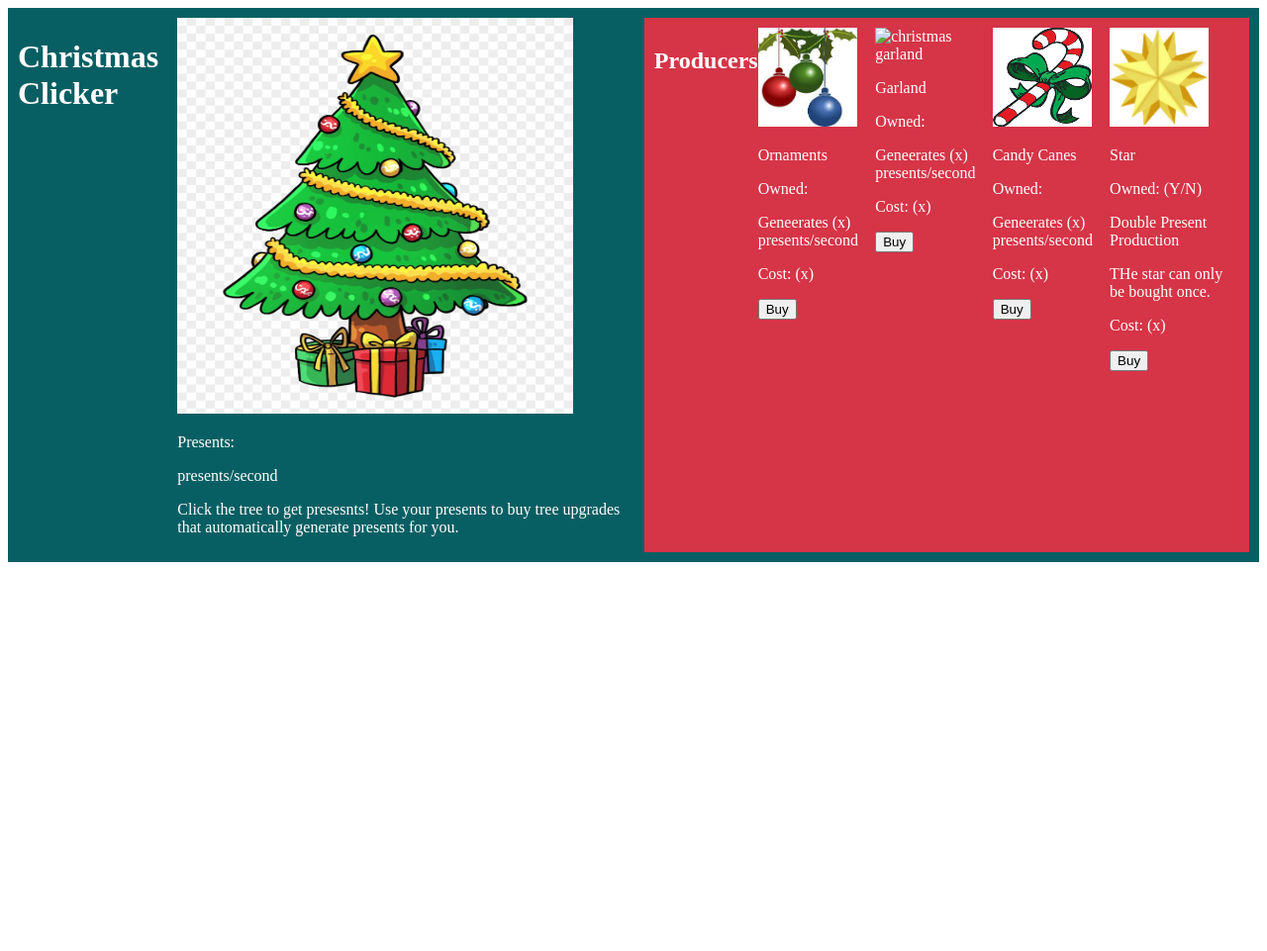
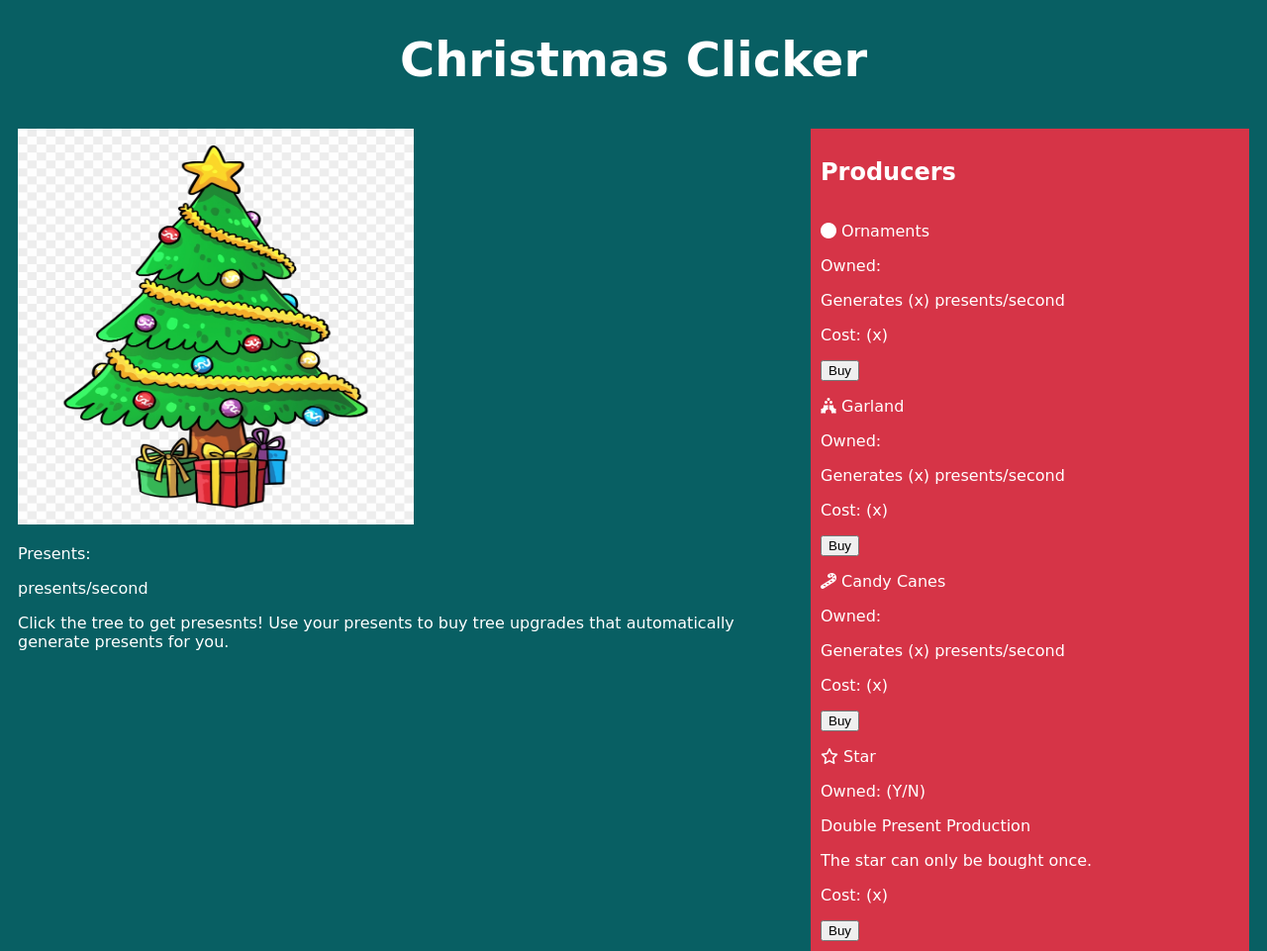
Before and after one commit to suhl2/cookieClicker, a plain HTML site: page index.html in a window 1280 px wide. Shown: the whole page at 99% size. Before the commit the page ends 800 px from the top, so only its background shows below. Drawn offline with Linux system fonts and the light colour scheme; a web font is replaced by a local one.

Commit message:
more styling

```diff
--- a/index.css
+++ b/index.css
@@ -1,4 +1,5 @@
 
+@import url('https://fonts.googleapis.com/css2?family=Mountains+of+Christmas&display=swap');
 img {
     height: 400px;
     width: 400px;
@@ -7,6 +8,8 @@ img {
     background: #d63447;
     padding: 10px;
     display: flex;
+    flex-flow: column;
+    width: 40%;
 
 }
 
@@ -20,8 +23,18 @@ img {
 }
 
 main {
-    background: #085f63;
     color: white;
     padding: 10px;
     display: flex;
+    flex-flow: row;
+    justify-content: space-between;
 }
+body {
+    background: #085f63;
+    font-family: 'Mountains of Christmas', cursive;
+}
+h1 {
+    color: white;
+    text-align: center;
+    font-size: 3em;
+}
--- a/index.html
+++ b/index.html
@@ -6,11 +6,12 @@
     <meta name="viewport" content="width=device-width, initial-scale=1.0">
     <title>Christmas Clicker</title>
     <link rel="stylesheet" href="index.css" />
+    <script src="https://kit.fontawesome.com/840a2c45fe.js" crossorigin="anonymous"></script>
     <script type="text/javascript" defer src="index.js"></script>
 </head>
 <body>
+    <h1>Christmas Clicker</h1>
     <main>
-        <h1>Christmas Clicker</h1>
             <!-- Christmas Tree to click on -->
         <section id="tree">
         <img src="/images/tree.png" />
@@ -26,36 +27,36 @@
         <div id="producers">
             <h2>Producers</h2>
             <div class="decoration" id="ornaments">
-                <img src="images/ornaments.jpeg" class="icon" alt="christmas ornaments" />
-                <p>Ornaments</p>
+                <p><i class="fa-solid fa-circle"></i>
+                Ornaments</p>
                 <p>Owned:</p>
-                <p>Geneerates (x) presents/second</p>
+                <p>Generates (x) presents/second</p>
                 <p>Cost: (x)</p>
                 <button>Buy</button>
             </div>
             <div class="decoration" id="garland">
-                <img src="/images/garland.png" class="icon" alt="christmas garland" />
-                <p>Garland</p>
+                <p><i class="fa-solid fa-holly-berry"></i>
+                Garland</p>
                 <p>Owned:</p>
-                <p>Geneerates (x) presents/second</p>
+                <p>Generates (x) presents/second</p>
                 <p>Cost: (x)</p>
                 <button>Buy</button>
             </div>
             <div class="decoration" id="candy-canes">
-                <img src="images/candycane.png" class="icon" alt="candy canes" />
-                <p>Candy Canes</p>
+                <p><i class="fa-solid fa-candy-cane"></i>
+                Candy Canes</p>
                 <p>Owned:</p>
-                <p>Geneerates (x) presents/second</p>
+                <p>Generates (x) presents/second</p>
                 <p>Cost: (x)</p>
                 <button>Buy</button>
             </div>
             <!-- The star is special.  It can only be bought once, but it doubles present production -->
             <div class="decoration" id="star">
-                <img src="images/star.jpeg" class="icon" alt="christmas star" />
-                <p>Star</p>
+                <p><i class="fa-regular fa-star"></i>
+                Star</p>
                 <p>Owned: (Y/N)</p>
                 <p>Double Present Production</p>
-                <p>THe star can only be bought once.</p>
+                <p>The star can only be bought once.</p>
                 <p>Cost: (x)</p>
                 <button>Buy</button>
             </div>
```
